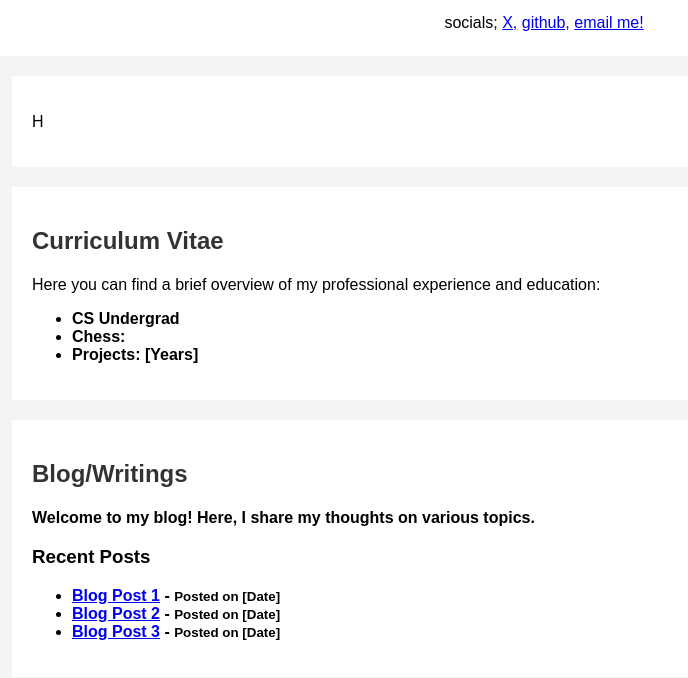
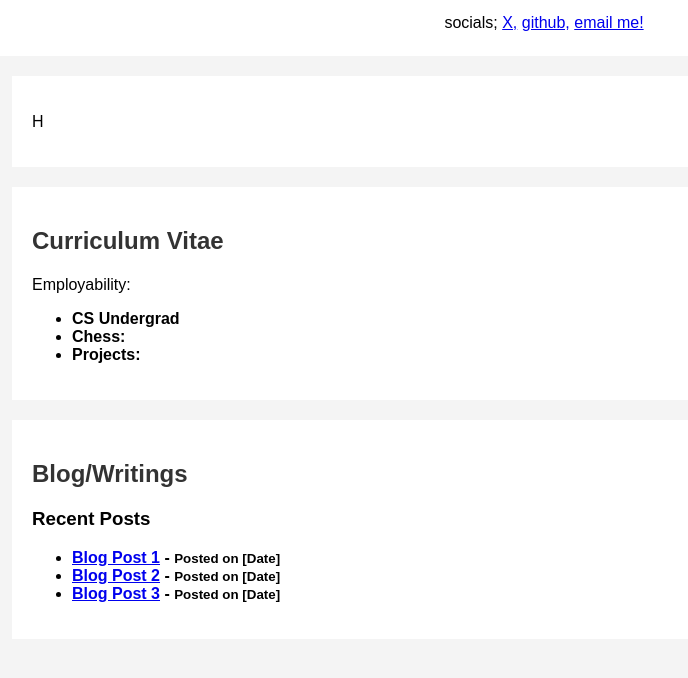
Before and after one commit to hdonovan42/website, a plain HTML site: page index.html in a window 1280 px wide. Shown: the part 110-788 px from the top of the page, without its empty margins (96-784 px from the left). Drawn offline with Linux system fonts and the light colour scheme.

Commit message:
deletion of unnecessary content

```diff
--- a/index.html
+++ b/index.html
@@ -21,17 +21,17 @@
 
     <div class="container" id="cv">
         <h2>Curriculum Vitae</h2>
-        <p>Here you can find a brief overview of my professional experience and education:</p>
+        <p>Employability:</p>
         <ul>
             <li><strong>CS Undergrad</li>
             <li><strong>Chess:</li>
-            <li><strong>Projects:</strong> [Years]</li>
+            <li><strong>Projects:</strong></li>
         </ul>
     </div>
 
     <div class="container" id="blog">
         <h2>Blog/Writings</h2>
-        <p>Welcome to my blog! Here, I share my thoughts on various topics.</p>
+        <!-- <p>Welcome to my blog! Here, I share my thoughts on various topics.</p> -->
         <h3>Recent Posts</h3>
         <ul>
             <li><a href="#">Blog Post 1</a> - <small>Posted on [Date]</small></li>
```
